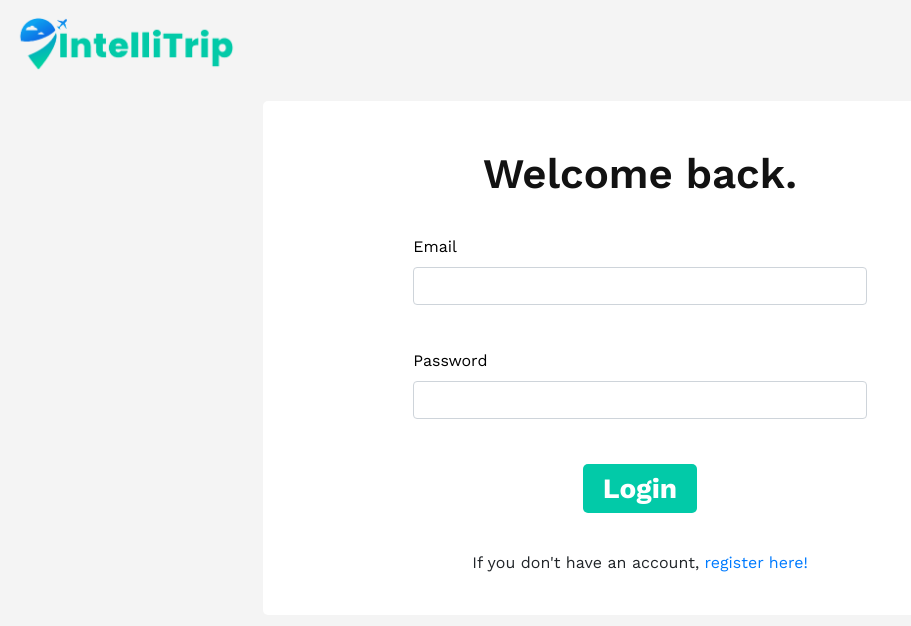
After one commit to sragvivadali/IntelliTrip, a Flask app: page /login in a window 1280 px wide. The commit adds this page. Shown: the top 626 px of the page, without its empty margins (0-911 px from the left). Run offline with Flask 3, Linux system fonts and the light colour scheme; some libraries are stand-ins or nearby versions.

Commit message:
Finished login and sign-up pages

```diff
--- a/app.py
+++ b/app.py
@@ -1,10 +1,12 @@
-from flask import Flask, render_template, redirect, url_for
+from flask import Flask, render_template, redirect, url_for, session, request, send_file
+from flask_session import Session
 
 import requests
 import json
 import math
 
 app = Flask(__name__)
+app.secret_key = "thisisasecretkeydonttellanyone"
 
 def getItinerary():
 
@@ -39,11 +41,121 @@ def getItinerary():
 
 	print(response)
 
+users = []
 
-@app.route("/")
+user1 = {
+	"email": "user1@gmail.com",
+	"password": "test123"
+}
+
+user2 = {
+	"email": "user2@gmail.com",
+	"password": "test123"
+}
+
+user3 = {
+	"email": "user3@gmail.com",
+	"password": "test123"
+}
+
+users.append(user1)
+users.append(user2)
+users.append(user3)
+
+@app.route("/", methods=["POST", "GET"])
+@app.route("/home", methods=["POST", "GET"])
 def index():
-    getItinerary()
-    return render_template("index.html")
+    # getItinerary()
+
+	global users
+
+	if "currentUser" not in session:
+		return redirect(url_for('login'))
+
+	return render_template("index.html")
+
+@app.route("/login", methods=["POST", "GET"])
+def login():
+
+    global users
+
+    if request.method == "POST":
+        # Get login form data
+
+        newUser = {
+            "email": request.form["em"],
+            "password": request.form["pw"]
+        }
+
+        accountMatch = False
+
+        for user in users:
+            if newUser.get("email") == user.get("email") and newUser.get("password") == user.get("password"):
+                session["currentUser"] = user
+                accountMatch = True
+
+        if accountMatch:
+            return redirect(url_for('index'))
+        else:
+            print("Incorrect email or password!")
+            return render_template("login.html")
+
+    elif "currentUser" in session:
+        return redirect(url_for('index'))
+    elif request.method == "GET" or "currentUser" not in session:
+        return render_template("login.html")
+
+@app.route("/signup", methods=["POST", "GET"])
+def signup():
+    global users
+
+    if request.method == "POST":
+        # Get register form data
+
+        newUser = {
+            "email": request.form["em"],
+            "password": request.form["pw"]
+        }
+
+        accountExists = False
+
+        for user in users:
+            if newUser.get("email") == user.get("email"):
+                accountExists = True
+
+        if not accountExists:
+            print("Registration successful!")
+            users.append(newUser)
+            session["currentUser"] = newUser
+            return redirect(url_for('index'))
+        else:
+            print("Account with that email already exists!")
+            return render_template("signup.html")
+
+    elif "currentUser" in session:
+        return redirect(url_for('index'))
+    elif request.method == "GET" or "currentUser" not in session:
+        return render_template("signup.html")
+
+@app.route('/mini_logo.png')
+def mini_logo():
+    filename = 'mini_logo.png'
+    return send_file(filename, mimetype='image/png')
+
+@app.context_processor
+def context_processor():
+    global users
+
+    session.modified = True
+
+    isLoggedIn = False
+    currentUser = None
+
+    if "currentUser" in session:
+        isLoggedIn = True
+        currentUser = session["currentUser"]
+
+    return dict(isLoggedIn=isLoggedIn, users=users, currentUser=currentUser)
 
 if __name__ == "__main__":
     app.run(debug=True)
--- /dev/null
+++ b/static/css/static.css
@@ -0,0 +1,66 @@
+.body {
+    background-color: white;
+}
+
+.login-body {
+    background-color: rgb(244, 244, 244);
+    padding: 12px;
+}
+
+.logo-text {
+
+    font-size: 42px;
+    font-weight: 700;
+}
+
+.login-wrap {
+    width: 60%;
+    border-radius: 5px;
+    background-color: white;
+    font-family: 'Work Sans', sans-serif;
+    text-align: center;
+    margin: auto;
+    /* box-shadow: 0 4px 20px 0 rgba(0, 0, 0, 0.2); */
+}
+
+.mini-logo {
+    width: 18%;
+    cursor: pointer;
+}
+
+.mini-title {
+    font-size: 42px;
+    color: rgb(18, 18, 18);
+    font-weight: 600;
+}
+
+.form-text {
+    font-family: 'Work Sans', sans-serif;
+    font-size: 16px;
+    font-weight: 200;
+    color: black;
+}
+
+.submit-button {
+    background-color: rgba(0, 0, 0, 0);
+    border: none;
+}
+
+.submit-link {
+    font-size: 28px;
+    border-radius: 5px;
+    color: white;
+    font-weight: bold;
+    background-color: #02CAA8;
+    padding: 8px 20px;
+    /* box-shadow: 0 4px 8px 0 rgba(0, 0, 0, 0.2); */
+    cursor: pointer;
+    transition: all 0.3s;
+}
+
+.submit-link:hover {
+    background-color: #18b096;
+    /* box-shadow: 0 4px 8px 0 rgba(0, 0, 0, 0.2), 0 6px 20px 0 rgba(0, 0, 0, 0.19); */
+    text-decoration: none;
+    color: white;
+}
--- /dev/null
+++ b/templates/login.html
@@ -0,0 +1,65 @@
+<!DOCTYPE html>
+<html lang="en">
+<head>
+    <!-- Required meta tags -->
+    <meta charset="utf-8">
+    <meta name="viewport" content="width=device-width, initial-scale=1, shrink-to-fit=yes">
+
+    <!-- Bootstrap CSS -->
+    <link rel="stylesheet" href="https://stackpath.bootstrapcdn.com/bootstrap/4.4.1/css/bootstrap.min.css" integrity="sha384-Vkoo8x4CGsO3+Hhxv8T/Q5PaXtkKtu6ug5TOeNV6gBiFeWPGFN9MuhOf23Q9Ifjh" crossorigin="anonymous">
+
+    <!-- CSS stylesheets -->
+    <link rel="stylesheet" href="{{ url_for('static', filename='css/static.css') }}">
+    <link rel="stylesheet" href="{{ url_for('static', filename='css/login.css') }}">
+
+    <!-- Google Fonts -->
+    <link rel="preconnect" href="https://fonts.googleapis.com">
+    <link rel="preconnect" href="https://fonts.gstatic.com" crossorigin>
+    <link href="https://fonts.googleapis.com/css2?family=Work+Sans:ital,wght@0,100;0,200;0,300;0,400;0,500;0,600;0,700;0,800;0,900;1,100;1,200;1,300;1,400;1,500;1,600;1,700;1,800;1,900&display=swap" rel="stylesheet">
+
+    <!-- Icons -->
+    <script src="https://kit.fontawesome.com/deef0bf4ed.js" crossorigin="anonymous"></script>
+
+    <title>IntelliTrip | Login</title>
+
+</head>
+
+<body class="login-body">
+    <img class="mini-logo" src="/mini_logo.png" alt="IntelliTrip" onclick="window.open('/', '_self')">
+    <br><br>
+
+    <div class="login-wrap">
+        <br><br>
+        <h1 class="mini-title">Welcome back.</h1>
+        <br>
+
+        <form class="needs-validation" novalidate action="{{ url_for('login') }}" method="post">
+            <div class="form-group">
+                <div style="text-align: left; padding: 0% 150px;">
+                    <label for="validationCustom01" class="form-text"><b>Email</b></label>
+                    <div>
+                        <input type="text" class="form-control" name="em" id="validationCustom01" required>
+                    </div>
+                </div>
+            </div>
+            <br>
+            <div class="form-group">
+                <div style="padding: 0% 150px; text-align: left;">
+                    <label for="validationCustom02" class="form-text"><b>Password</b></label>
+                    <input type="password" class="form-control" name="pw" id="validationCustom02" required>
+                </div>
+                <br><br>
+                <button class="submit-button" type="submit"><a class="submit-link" style="color: white;">Login</a></button>
+            </div>
+        </form>
+        <br>
+        <p style="text-align: center">
+            If you don't have an account,
+            <a class="link" href="/signup">register here!</a>
+        </p>
+        <br>
+    </div>
+
+</body>
+
+</html>
```
Also changed, not shown: templates/index.html (+4 -4 lines), templates/signup.html (added, +73 -0 lines), mini_logo.png (added), static/css/login.css (added), static/signup.css (added).
